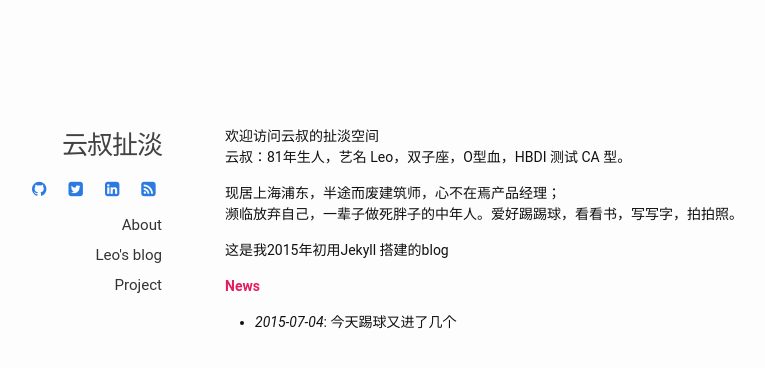
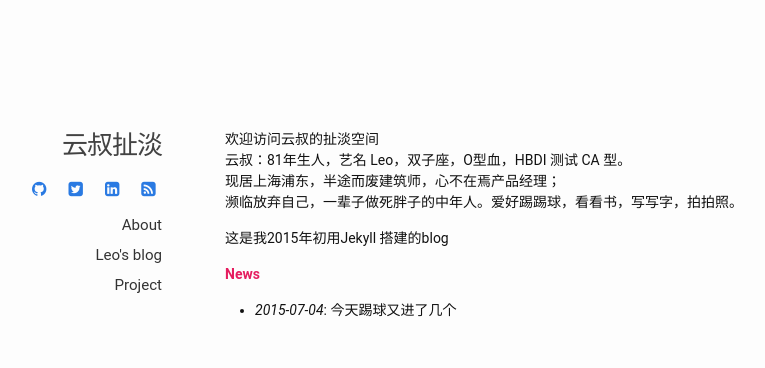
Before and after one commit to leoshcn/leoshcn.github.io, a Jekyll site: the page built from index.md, in a window 1280 px wide. Shown: the top 368 px of the page, without its empty margins (158-923 px from the left). Built offline with Jekyll 4.4.1, drawn with Linux system fonts in a browser that asks for light colours.

Commit message:
change index

```diff
--- a/index.md
+++ b/index.md
@@ -3,7 +3,7 @@ layout: page
 homepage: True
 permalink: /
 ---
-
+{: style="margin-top:.24em; margin-bottom: 0;"}
 欢迎访问云叔的扯淡空间
 云叔：81年生人，艺名 Leo，双子座，O型血，HBDI 测试 CA 型。
 
```
